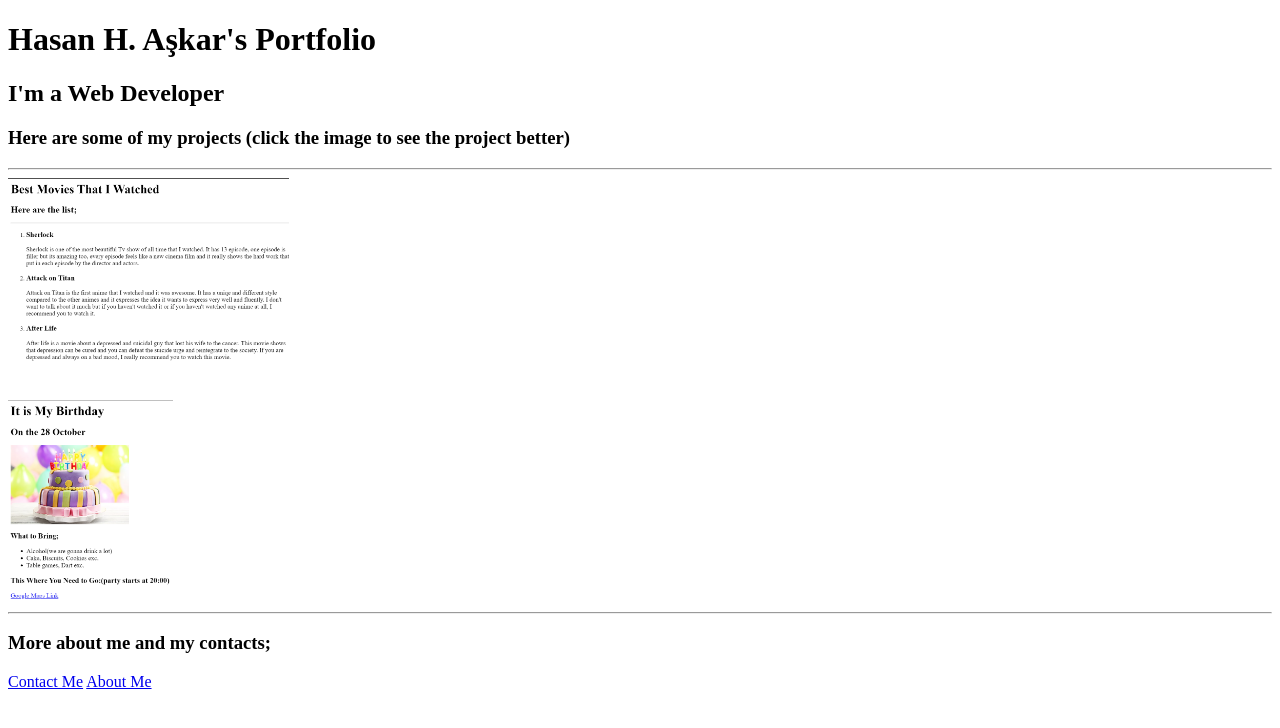
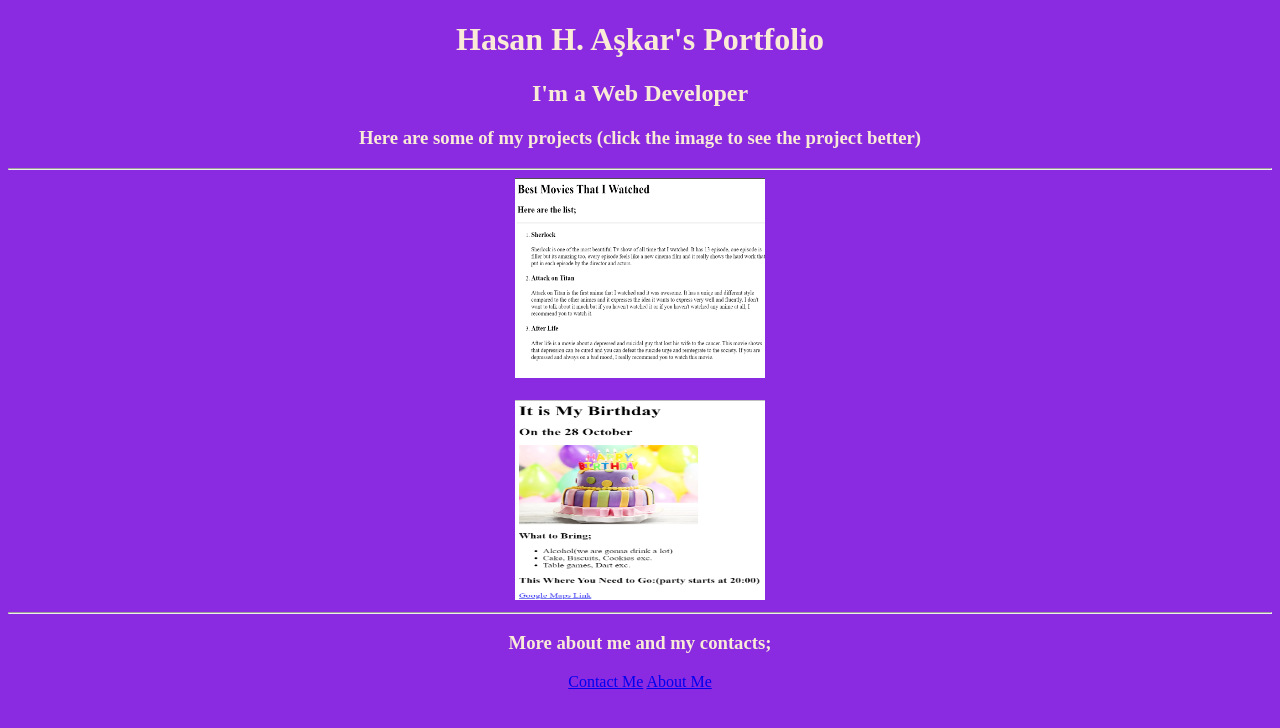
Before and after one commit to FairDuckk/html-portfolio, a plain HTML site: page index.html in a window 1280 px wide. Drawn offline with Linux system fonts and the light colour scheme.

Commit message:
Add files via upload

```diff
--- a/index.html
+++ b/index.html
@@ -3,24 +3,27 @@
 
     <head>
 
-
         <meta charset="UTF-8">
         <title>Hasan H. Aşkar's Portfolio</title>
+        <link
+            rel="stylesheet"
+            href="./style.css"
+        />
 
     </head>
 
     <body>
 
-        <h1>Hasan H. Aşkar's Portfolio</h1>
-        <h2>I'm a Web Developer</h2>
-        <h3>Here are some of my projects (click the image to see the project better)</h3>
+        <h1 class="white">Hasan H. Aşkar's Portfolio</h1>
+        <h2 class="white">I'm a Web Developer</h2>
+        <h3 class="white">Here are some of my projects (click the image to see the project better)</h3>
         <hr/>
-        <a href="./public/Movie Ranking Project.html"> <img src="./assets/images/Movie Ranking Project.png" height="200" alt="My Movie Ranking Project's Screenshot"></a>
+        <a href="./public/Movie Ranking Project.html"> <img src="./assets/images/Movie Ranking Project.png" height="200" width="250" alt="My Movie Ranking Project's Screenshot"></a>
         <br/>
         <br/>
-        <a href="./public/Birthday Invite Project.html"> <img src="./assets/images/Birthday Invate Project.png" height="200" alt="My Birthday Invate Project's Screenshot"></a>
+        <a href="./public/Birthday Invite Project.html"> <img src="./assets/images/Birthday Invate Project.png" height="200" width="250" alt="My Birthday Invate Project's Screenshot"></a>
         <hr/>
-        <h3>More about me and my contacts;</h3>
+        <h3 class="white">More about me and my contacts;</h3>
         <a href="./public/contact.html">Contact Me</a>
         <a href="./public/about.html">About Me</a>
         <br/>
--- /dev/null
+++ b/style.css
@@ -0,0 +1,7 @@
+*{
+    text-align: center;
+    background-color: blueviolet;
+}
+.white{
+    color: antiquewhite;
+}
```
